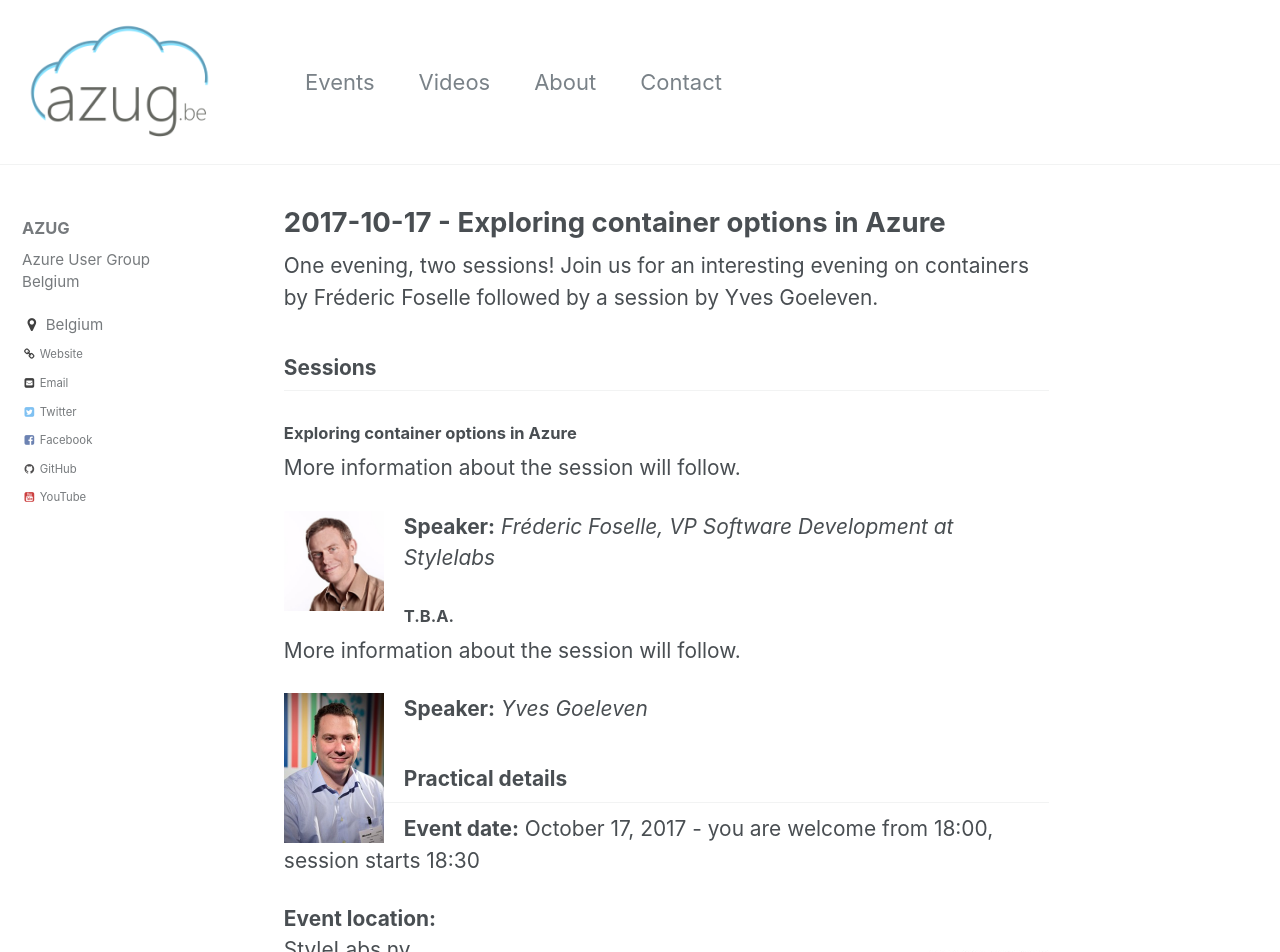
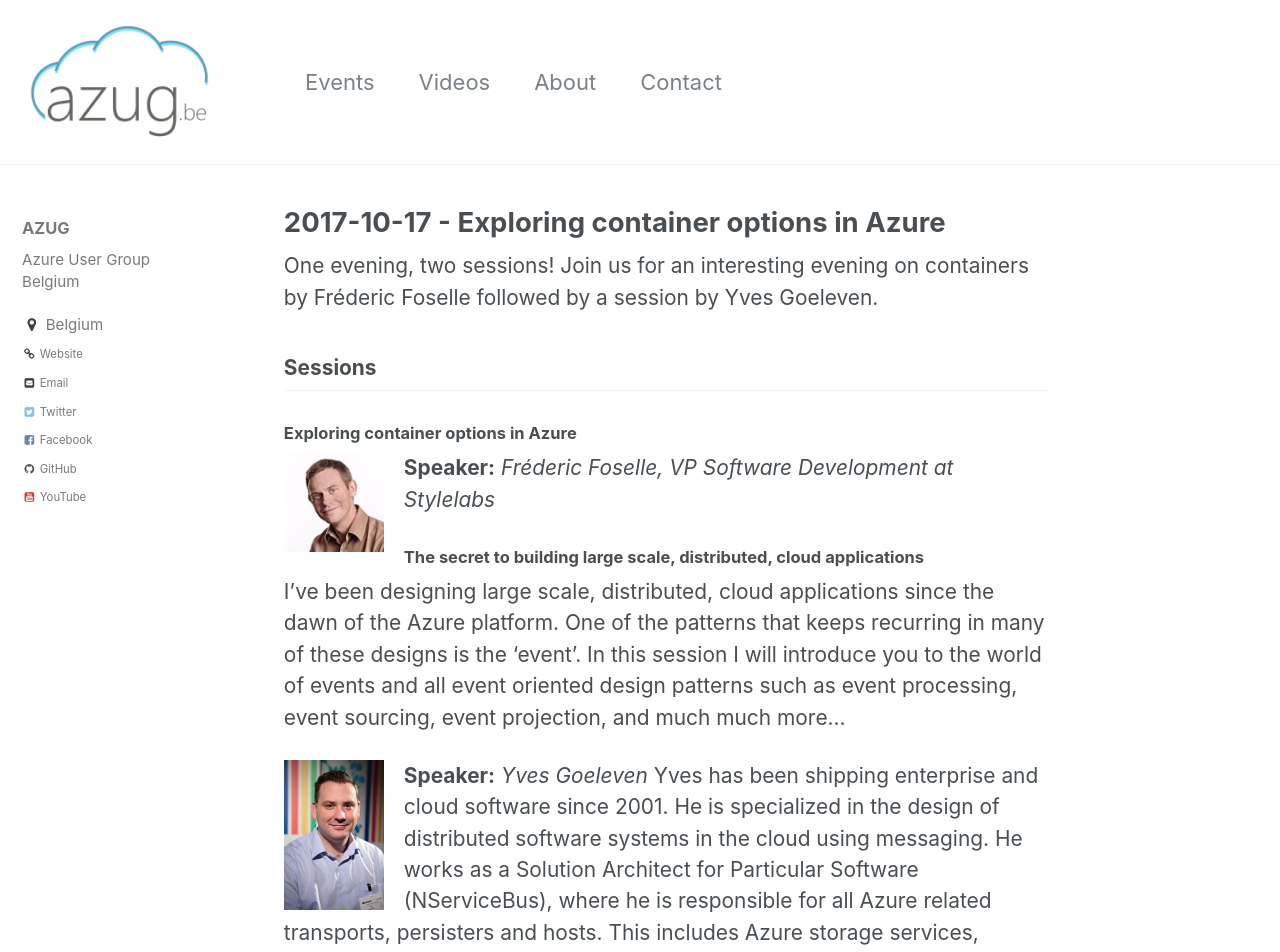
Before and after one commit to AzugBe/azugbe.github.io, a Jekyll site: the page built from _posts/events/2017-10-17---exploring-container-options-in-azure.md, in a window 1280 px wide and 1400 px high. Shown: the top 952 px of the window. Built offline with Jekyll 4.4.1, drawn with Linux system fonts in a browser that asks for light colours; some of the changed text lies outside the part shown.

Commit message:
Updated session Yves with abstract and title (#27)

```diff
--- a/_posts/events/2017-10-17---exploring-container-options-in-azure.md
+++ b/_posts/events/2017-10-17---exploring-container-options-in-azure.md
@@ -19,15 +19,15 @@ One evening, two sessions! Join us for an interesting evening on containers by F
 
 ### Exploring container options in Azure
 
-More information about the session will follow.
+
 
 <img src="/assets/media/speakers/frederic-foselle.jpg" alt="" align="left" width="100" height="100" style="margin-right: 20px;" /> **Speaker:** *Fréderic Foselle, VP Software Development at Stylelabs*
 
-### T.B.A.
+### The secret to building large scale, distributed, cloud applications
 
-More information about the session will follow.
+I've been designing large scale, distributed, cloud applications since the dawn of the Azure platform. One of the patterns that keeps recurring in many of these designs is the 'event'. In this session I will introduce you to the world of events and all event oriented design patterns such as event processing, event sourcing, event projection, and much much more...
 
-<img src="/assets/media/speakers/yves-goeleven.jpg" alt="" align="left" width="100" height="100" style="margin-right: 20px;" /> **Speaker:** *Yves Goeleven*
+<img src="/assets/media/speakers/yves-goeleven.jpg" alt="" align="left" width="100" height="100" style="margin-right: 20px;" /> **Speaker:** *Yves Goeleven* Yves has been shipping enterprise and cloud software since 2001. He is specialized in the design of distributed software systems in the cloud using messaging. He works as a Solution Architect for Particular Software (NServiceBus), where he is responsible for all Azure related transports, persisters and hosts. This includes Azure storage services, service bus, cloud services and service fabric. He is one of the first to be awarded as Windows Azure MVP by Microsoft and has been reawarded for the last 7 years.
 
 ## Practical details
 
```
